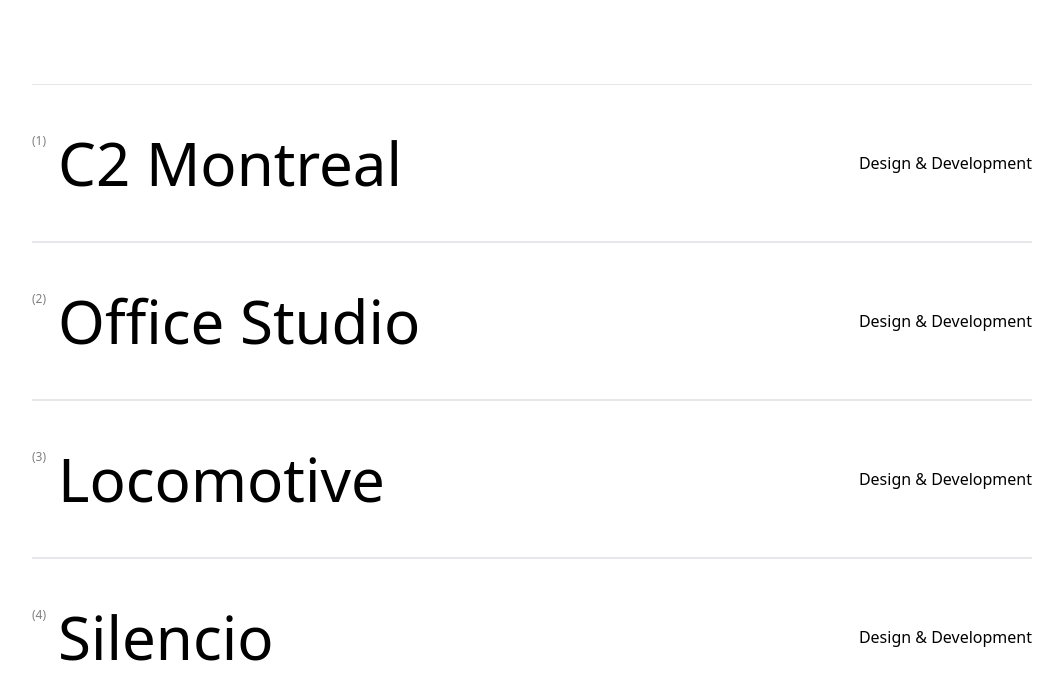
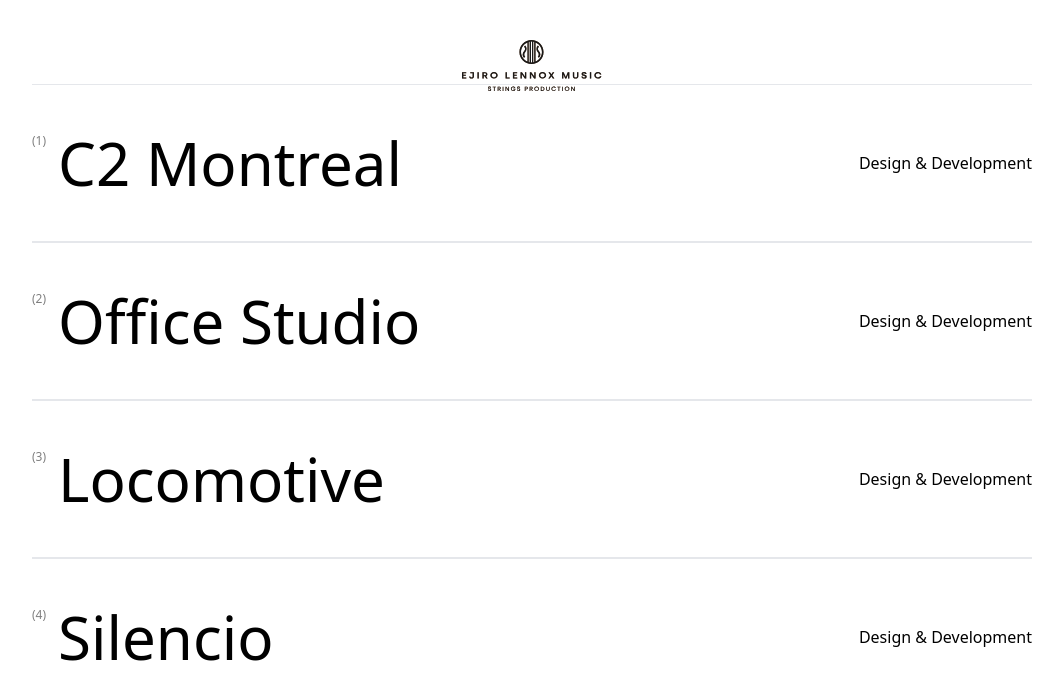
Before and after one commit to ejiro1994/vue-agency-menu-gsap-animation, a Vue app: page / in a window 1280 px wide. Shown: the top 700 px of the page, without its empty margins (108-1171 px from the left). Built offline with nearby package versions, Linux system fonts and the light colour scheme.

Commit message:
brand logo

```diff
--- a/src/App.vue
+++ b/src/App.vue
@@ -3,6 +3,7 @@ import ListOfItems from './components/List/ListOfItems.vue'
 import type { Project } from './types/Project'
 import ModalCursor from './components/ModalCursor.vue'
 import { reactive, ref } from 'vue'
+import brandLogo from'./assets/images/brand-logo.svg'
 
 const modalCursor = ref<typeof ModalCursor>()
 
@@ -48,7 +49,14 @@ const modalState = reactive({
 </script>
 
 <template>
-  <main class="flex justify-center items-center h-screen">
+  <main class="flex flex-col justify-center items-center h-screen">
+    <img
+      :src="brandLogo"
+      :width="140"
+      alt="Logo"
+      class="mx-auto pt-9 z-20 fixed top-1 opacity-90"
+
+    />
     <ListOfItems
       @itemIndex="(e) => (modalState.index = e)"
       :projects="projects"
--- a/src/components/ModalCursor.vue
+++ b/src/components/ModalCursor.vue
@@ -5,6 +5,8 @@ import gsap from 'gsap'
 import { onMounted, ref } from 'vue'
 import { CustomEase } from 'gsap/all'
 import { interpolate } from 'gsap/all'
+
+gsap.registerPlugin(CustomEase)
 
 defineProps<{
   projects: Project[]
@@ -69,14 +71,13 @@ onMounted(() => {
   const x2 = gsap.quickTo(cursor.value, 'left', { duration: 0.5, ease: 'power3' })
   const y2 = gsap.quickTo(cursor.value, 'top', { duration: 0.5, ease: 'power3' })
 
-
-  useEventListener(window, 'mousemove', ({clientX, clientY}) => {
-   x(clientX)
+  useEventListener(window, 'mousemove', ({ clientX, clientY }) => {
+    x(clientX)
     y(clientY)
 
     x2(clientX)
     y2(clientY)
-})
+  })
 
   // window.addEventListener('mousemove', ({pageX, pageY}) => {
   //   x(pageX)
```
Also changed, not shown: src/assets/images/brand-logo.svg (added).
